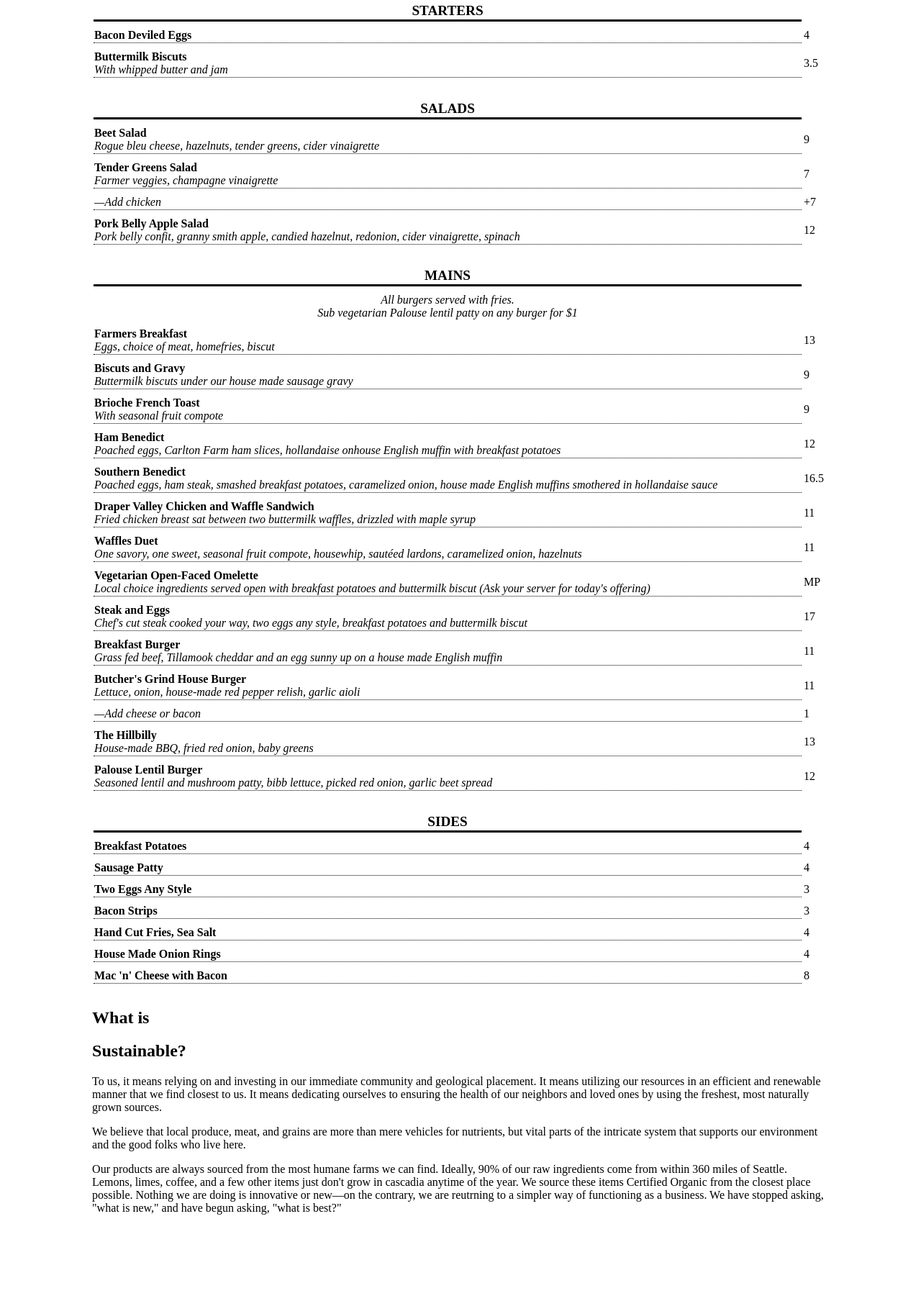
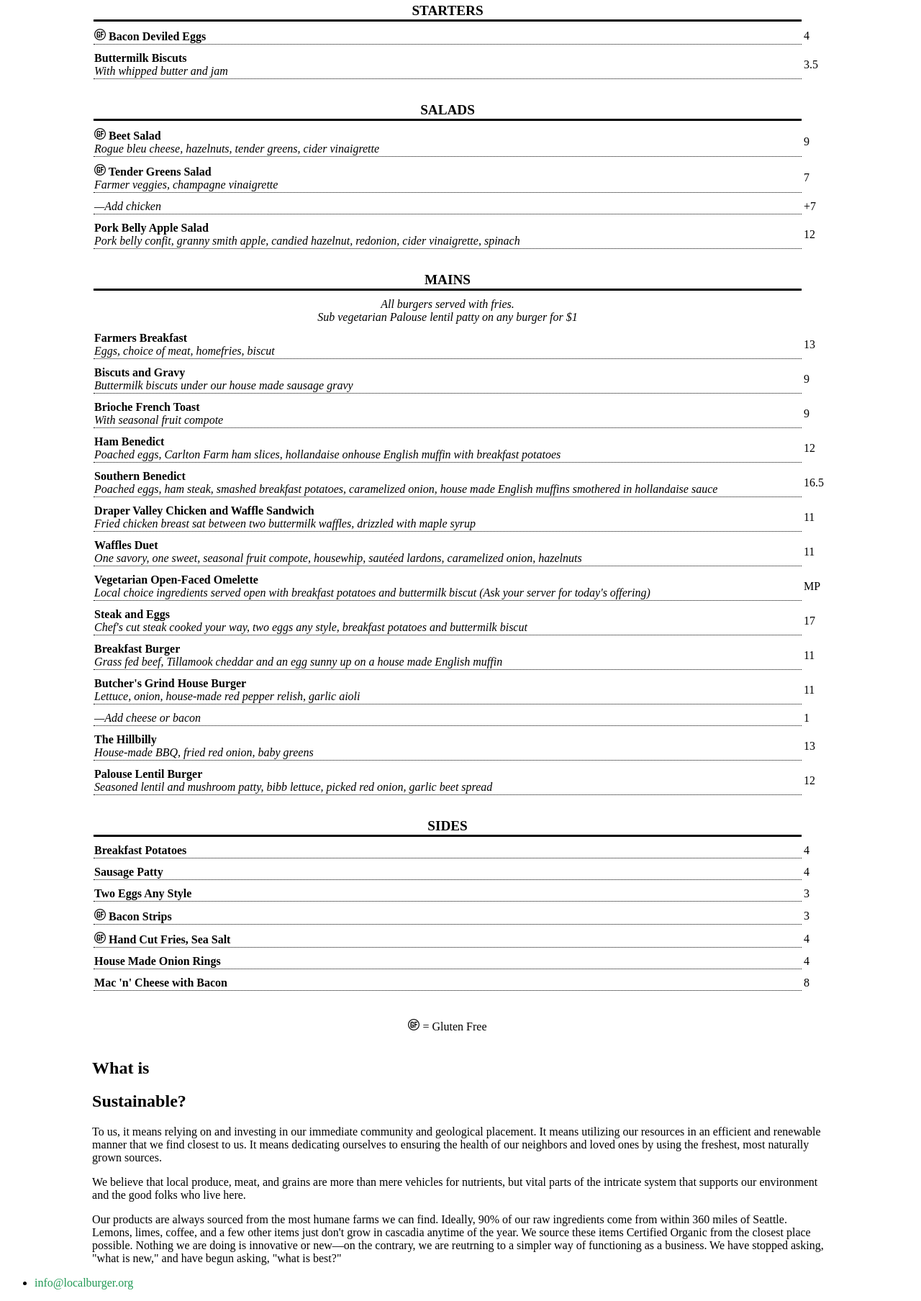
Before and after one commit to dvicklund/localBurger, a website: page src/menus/brunchMenu.html in a window 1280 px wide. Shown: the part 606-2414 px from the top of the page at 72% size. Before the commit the page ends 2310 px from the top, so only its background shows below. Drawn offline with Linux system fonts and the light colour scheme.

Commit message:
added footer to those pages without one

```diff
--- a/src/css/main.css
+++ b/src/css/main.css
@@ -54,6 +54,7 @@ td {
 .menuExtraInfo {
   border-bottom: none;
   text-align: center;
+  column-span: 2;
 }
 
 .menuItem {
@@ -77,3 +78,7 @@ td {
 .menuItem em {
   font-weight: normal;
 }
+
+.glutenFreeIcon {
+  height: 1em;
+}
--- a/src/menus/brunchMenu.html
+++ b/src/menus/brunchMenu.html
@@ -50,7 +50,7 @@
             <th class="menuSectionHead">STARTERS</th>
           </tr>
           <tr>
-            <td class="menuItem">Bacon Deviled Eggs</td>
+            <td class="menuItem"><img class="glutenFreeIcon" src="../images/icon-glutenfree.png"/> Bacon Deviled Eggs</td>
             <td class="itemPrice">4</td>
           </tr>
           <tr>
@@ -62,11 +62,11 @@
             <th class="menuSectionHead">SALADS</th>
           </tr>
           <tr>
-            <td class="menuItem">Beet Salad<br><em>Rogue bleu cheese, hazelnuts, tender greens, cider vinaigrette</em></td>
+            <td class="menuItem"><img class="glutenFreeIcon" src="../images/icon-glutenfree.png"/> Beet Salad<br><em>Rogue bleu cheese, hazelnuts, tender greens, cider vinaigrette</em></td>
             <td class="itemPrice">9</td>
           </tr>
           <tr>
-            <td class="menuItem">Tender Greens Salad<br><em>Farmer veggies, champagne vinaigrette</em></td>
+            <td class="menuItem"><img class="glutenFreeIcon" src="../images/icon-glutenfree.png"/> Tender Greens Salad<br><em>Farmer veggies, champagne vinaigrette</em></td>
             <td class="itemPrice">7</td>
           </tr>
           <tr>
@@ -157,11 +157,11 @@
             <td class="itemPrice">3</td>
           </tr>
           <tr>
-            <td class="menuItem">Bacon Strips</td>
+            <td class="menuItem"><img class="glutenFreeIcon" src="../images/icon-glutenfree.png"/> Bacon Strips</td>
             <td class="itemPrice">3</td>
           </tr>
           <tr>
-            <td class="menuItem">Hand Cut Fries, Sea Salt</td>
+            <td class="menuItem"><img class="glutenFreeIcon" src="../images/icon-glutenfree.png"/> Hand Cut Fries, Sea Salt</td>
             <td class="itemPrice">4</td>
           </tr>
           <tr>
@@ -171,6 +171,10 @@
           <tr>
             <td class="menuItem">Mac 'n' Cheese with Bacon</td>
             <td class="itemPrice">8</td>
+          </tr>
+          <tr><td><br></td></tr>
+          <tr>
+            <td class="menuExtraInfo"><img class="glutenFreeIcon" src="../images/icon-glutenfree.png"/> = Gluten Free</td>
           </tr>
         </tbody>
       </table>
@@ -183,5 +187,11 @@
       <p>We believe that local produce, meat, and grains are more than mere vehicles for nutrients, but vital parts of the intricate system that supports our environment and the good folks who live here.</p>
       <p>Our products are always sourced from the most humane farms we can find.  Ideally, 90% of our raw ingredients come from within 360 miles of Seattle.  Lemons, limes, coffee, and a few other items just don't grow in cascadia anytime of the year.  We source these items Certified Organic from the closest place possible.  Nothing we are doing is innovative or new&mdash;on the contrary, we are reutrning to a simpler way of functioning as a business.  We have stopped asking, "what is new," and have begun asking, "what is best?"</p>
     </aside>
+
+    <footer>
+      <ul>
+        <li><a id="emailInfo" href="mailto:info@localburger.org">info@localburger.org</a></li>
+      </ul>
+    </footer>
   </body>
 </html>
```
Also changed, not shown: src/menus/cateringMenu.html (+6 -0 lines), src/menus/dayMenu.html (+15 -5 lines), src/menus/happyHourMenu.html (+6 -0 lines), src/partials/events.html (+1 -0 lines), src/images/icon-glutenfree.png (added).
